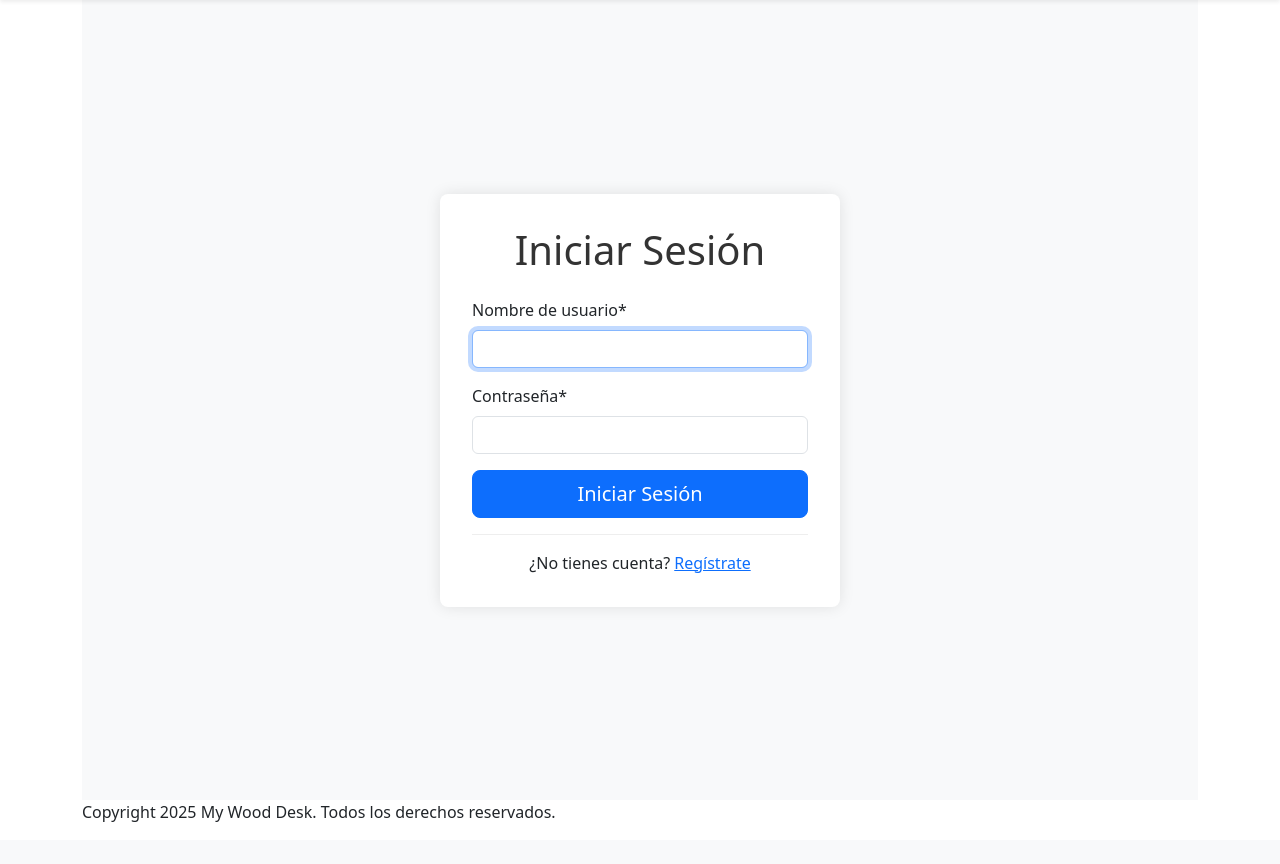
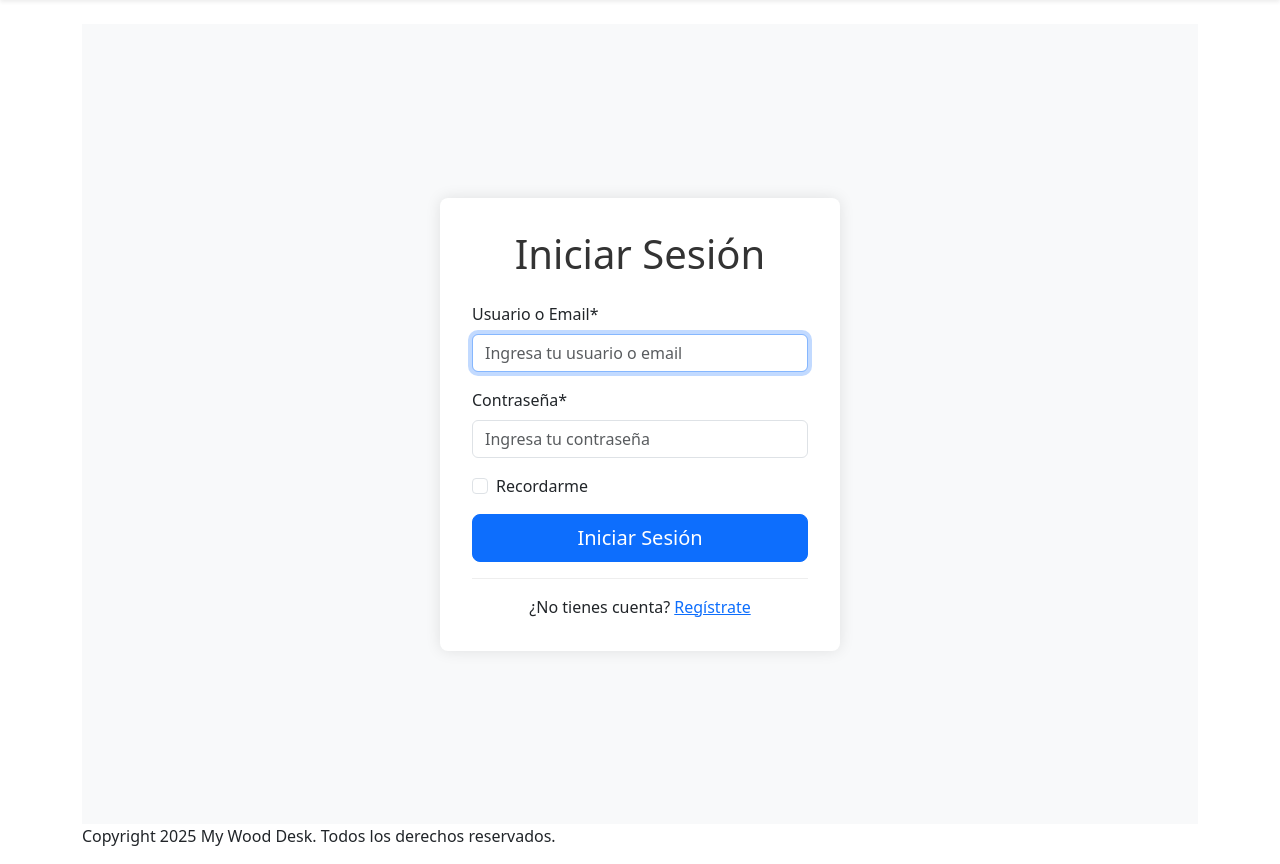
Before and after one commit to Emiliano-Blackbird/my_wood_desktop, a Django app: page /login/ in a window 1280 px wide. Shown: the part 56-920 px from the top of the page. Before the commit the page ends 878 px from the top, so only its background shows below. Run offline with Django 5.2, Linux system fonts and the light colour scheme; some libraries are stand-ins or nearby versions.

Commit message:
add forms and views for login and includesfor  messages

```diff
--- a/backend/my_wood_desk_back/forms.py
+++ b/backend/my_wood_desk_back/forms.py
@@ -1,36 +1,126 @@
 from django import forms
-from django.contrib.auth.forms import UserCreationForm
-from django.contrib.auth import get_user_model
+from django.contrib.auth.forms import UserCreationForm, AuthenticationForm
+from django.contrib.auth import get_user_model, authenticate
 from django.utils.translation import gettext_lazy as _
 from crispy_forms.helper import FormHelper
-from crispy_forms.layout import Layout, Submit
+from crispy_forms.layout import Layout, Submit, Field, HTML
 
 User = get_user_model()
 
 
-# Con UserCreationForm se utiliza PasswordInput y aplica validaciones de seguridad
+class LoginForm(AuthenticationForm):
+    """Formulario de inicio de sesión personalizado."""
+
+    username = forms.CharField(
+        label=_('Usuario o Email'),
+        max_length=254,
+        widget=forms.TextInput(attrs={
+            'class': 'form-control',
+            'placeholder': 'Ingresa tu usuario o email',
+            'autofocus': True
+        })
+    )
+
+    password = forms.CharField(
+        label=_('Contraseña'),
+        widget=forms.PasswordInput(attrs={
+            'class': 'form-control',
+            'placeholder': 'Ingresa tu contraseña'
+        })
+    )
+
+    remember_me = forms.BooleanField(
+        label=_('Recordarme'),
+        required=False,
+        widget=forms.CheckboxInput(attrs={'class': 'form-check-input'})
+    )
+
+    def __init__(self, *args, **kwargs):
+        super().__init__(*args, **kwargs)
+        self.helper = FormHelper()
+        self.helper.form_method = 'post'
+        self.helper.layout = Layout(
+            Field('username'),
+            Field('password'),
+            Field('remember_me', css_class='form-check'),
+            HTML('<div class="d-grid gap-2 mt-3">'),
+            Submit('submit', 'Iniciar Sesión', css_class='btn btn-primary'),
+            HTML('</div>'),
+            HTML('<div class="text-center mt-3"><a href="{% url \'register\' %}">¿No tienes cuenta? Regístrate</a></div>')
+        )
+
+    def clean(self):
+        username = self.cleaned_data.get('username')
+        password = self.cleaned_data.get('password')
+
+        if username and password:
+            # Permitir login con email o username
+            user = authenticate(username=username, password=password)
+
+            if user is None:
+                # Intenta autenticar por email
+                try:
+                    user_obj = User.objects.get(email=username)
+                    user = authenticate(username=user_obj.username, password=password)
+                except User.DoesNotExist:
+                    pass
+
+            if user is None:
+                raise forms.ValidationError(
+                    _('Usuario/email o contraseña incorrectos.'),
+                    code='invalid_login'
+                )
+            elif not user.is_active:
+                raise forms.ValidationError(
+                    _('Esta cuenta está desactivada.'),
+                    code='inactive'
+                )
+
+            self.user_cache = user
+
+        return self.cleaned_data
+
+
+# Con UserCreationForm se usa PasswordInput, aplica validaciones de seguridad
 class RegisterForm(UserCreationForm):
     email = forms.EmailField(
         label=_('Email'),
         required=True,
-        help_text=_('Requerido. Ingresa un email válido.')
+        help_text=_('Requerido. Ingresa un email válido.'),
+        widget=forms.EmailInput(attrs={
+            'class': 'form-control',
+            'placeholder': 'tu@email.com'
+        })
     )
 
     class Meta(UserCreationForm.Meta):
         model = User
         fields = ('username', 'email', 'password1', 'password2')
+        widgets = {
+            'username': forms.TextInput(attrs={
+                'class': 'form-control',
+                'placeholder': 'Elige un nombre de usuario'
+            })
+        }
 
     def __init__(self, *args, **kwargs):
         super().__init__(*args, **kwargs)
+        # Añadir clases Bootstrap a los campos de contraseña
+        self.fields['password1'].widget.attrs.update({'class': 'form-control', 'placeholder': 'Contraseña'})
+        self.fields['password2'].widget.attrs.update({'class': 'form-control', 'placeholder': 'Confirma contraseña'})
+
         # Crispy forms helper para controlar layout y botón
         self.helper = FormHelper()
         self.helper.form_method = 'post'
         self.helper.layout = Layout(
-            'username',
-            'email',
-            'password1',
-            'password2',
-            Submit('submit', 'Registrarse', css_class='btn btn-primary')
+            Field('username'),
+            Field('email'),
+            Field('password1'),
+            Field('password2'),
+            HTML('<div class="d-grid gap-2 mt-3">'),
+            Submit('submit', 'Registrarse', css_class='btn btn-primary'),
+            HTML('</div>'),
+            HTML('<div class="text-center mt-3"><a href="{% url \'login\' %}">¿Ya tienes cuenta? Inicia sesión</a></div>')
         )
 
     def clean_email(self):
--- /dev/null
+++ b/backend/my_wood_desk_back/static/css/styles.css
@@ -0,0 +1,23 @@
+/* Estilos para las notificaciones */
+.messages-container {
+    position: fixed;
+    top: 80px;
+    right: 20px;
+    z-index: 1050;
+    max-width: 400px;
+}
+
+.messages-container .alert {
+    animation: slideIn 0.3s ease-out;
+}
+
+@keyframes slideIn {
+    from {
+        transform: translateX(100%);
+        opacity: 0;
+    }
+    to {
+        transform: translateX(0);
+        opacity: 1;
+    }
+}
--- /dev/null
+++ b/backend/my_wood_desk_back/templates/general/_includes/_messages.html
@@ -0,0 +1,21 @@
+{% if messages %}
+  <div class="messages-container">
+    {% for message in messages %}
+      <div class="alert alert-{{ message.tags|default:'info' }} alert-dismissible fade show" role="alert">
+        {% if message.tags == 'error' %}
+          <i class="bi bi-exclamation-triangle-fill me-2"></i>
+        {% elif message.tags == 'success' %}
+          <i class="bi bi-check-circle-fill me-2"></i>
+        {% elif message.tags == 'warning' %}
+          <i class="bi bi-exclamation-circle-fill me-2"></i>
+        {% elif message.tags == 'info' %}
+          <i class="bi bi-info-circle-fill me-2"></i>
+        {% endif %}
+
+        {{ message }}
+
+        <button type="button" class="btn-close" data-bs-dismiss="alert" aria-label="Close"></button>
+      </div>
+    {% endfor %}
+  </div>
+{% endif %}
--- a/backend/my_wood_desk_back/templates/general/layout.html
+++ b/backend/my_wood_desk_back/templates/general/layout.html
@@ -9,7 +9,8 @@
 
     <!-- Bootstrap 5 CSS -->
     <link href="https://cdn.jsdelivr.net/npm/bootstrap@5.3.2/dist/css/bootstrap.min.css" rel="stylesheet">
-
+    <!-- Bootstrap Icons -->
+    <link rel="stylesheet" href="https://cdn.jsdelivr.net/npm/bootstrap-icons@1.11.1/font/bootstrap-icons.css">
     <!-- Custom CSS -->
     <link rel="stylesheet" href="{% static 'css/styles.css' %}">
     {% block extra_css %}{% endblock %}
@@ -19,16 +20,8 @@
     {% include 'general/_includes/header.html' %}
 
     <!-- Main Content -->
-    <main class="container">
-        {% if messages %}
-            <div class="messages">
-                {% for message in messages %}
-                    <div class="alert alert-{{ message.tags }}">
-                        {{ message }}
-                    </div>
-                {% endfor %}
-            </div>
-        {% endif %}
+    <main class="container mt-4">
+        {% include 'general/_includes/_messages.html' %}
 
         {% block content %}
         {% endblock %}
--- a/backend/my_wood_desk_back/views.py
+++ b/backend/my_wood_desk_back/views.py
@@ -2,12 +2,11 @@ from django.views.generic import TemplateView, CreateView
 from django.contrib.auth import views as auth_views
 from django.contrib.auth.mixins import LoginRequiredMixin
 from django.urls import reverse_lazy
-from django.shortcuts import get_object_or_404
-from .forms import RegisterForm
+from django.shortcuts import get_object_or_404, render, redirect
+from django.contrib.auth import login, logout
 from django.contrib import messages
-from django.contrib.auth import logout
-from django.shortcuts import redirect
 from django.views import View
+from .forms import LoginForm, RegisterForm
 
 """
 Vistas del proyecto "my_wood_desk_back":
@@ -29,13 +28,33 @@ class LegalView(TemplateView):
     template_name = "general/legal.html"
 
 
-class LoginView(auth_views.LoginView):
-    """
-    Wrapper sobre la vista de login de Django.
-    Para fijar la plantilla por defecto y centralizar
-    comportamiento (p. ej. next page).
-    """
-    template_name = "general/login.html"
+class LoginView(View):
+    template_name = 'general/login.html'
+
+    def get(self, request):
+        if request.user.is_authenticated:
+            return redirect('dashboard')
+        form = LoginForm()
+        return render(request, self.template_name, {'form': form})
+
+    def post(self, request):
+        form = LoginForm(request, data=request.POST)
+        if form.is_valid():
+            user = form.get_user()
+            login(request, user)
+
+            # Manejar "Recordarme"
+            if not form.cleaned_data.get('remember_me'):
+                request.session.set_expiry(0)  # Expira al cerrar navegador
+
+            messages.success(request, f'¡Bienvenido de nuevo, {user.username}!')
+
+            # Redirigir a 'next' o dashboard
+            next_url = request.GET.get('next', 'dashboard')
+            return redirect(next_url)
+        else:
+            messages.error(request, 'Por favor corrige los errores del formulario.')
+            return render(request, self.template_name, {'form': form})
 
 
 class LogoutView(View):
@@ -99,8 +118,8 @@ class DashboardView(LoginRequiredMixin, TemplateView):
         ctx['profile'] = profile
 
         # Placeholders: sustituir por consultas optimizadas según necesidad.
-        ctx['recent_notifications'] = getattr(user, 'notifications', None)[:10]
-        ctx['recent_posts'] = getattr(user, 'posts', None)[:10]
+        ctx['recent_notifications'] = getattr(user, 'notifications', None)
+        ctx['recent_posts'] = getattr(user, 'posts', None)
 
         # Ejemplo: estado de sesión de estudio activo (si existe app study)
         # from study.models import StudySession  # import local si se necesita
```
